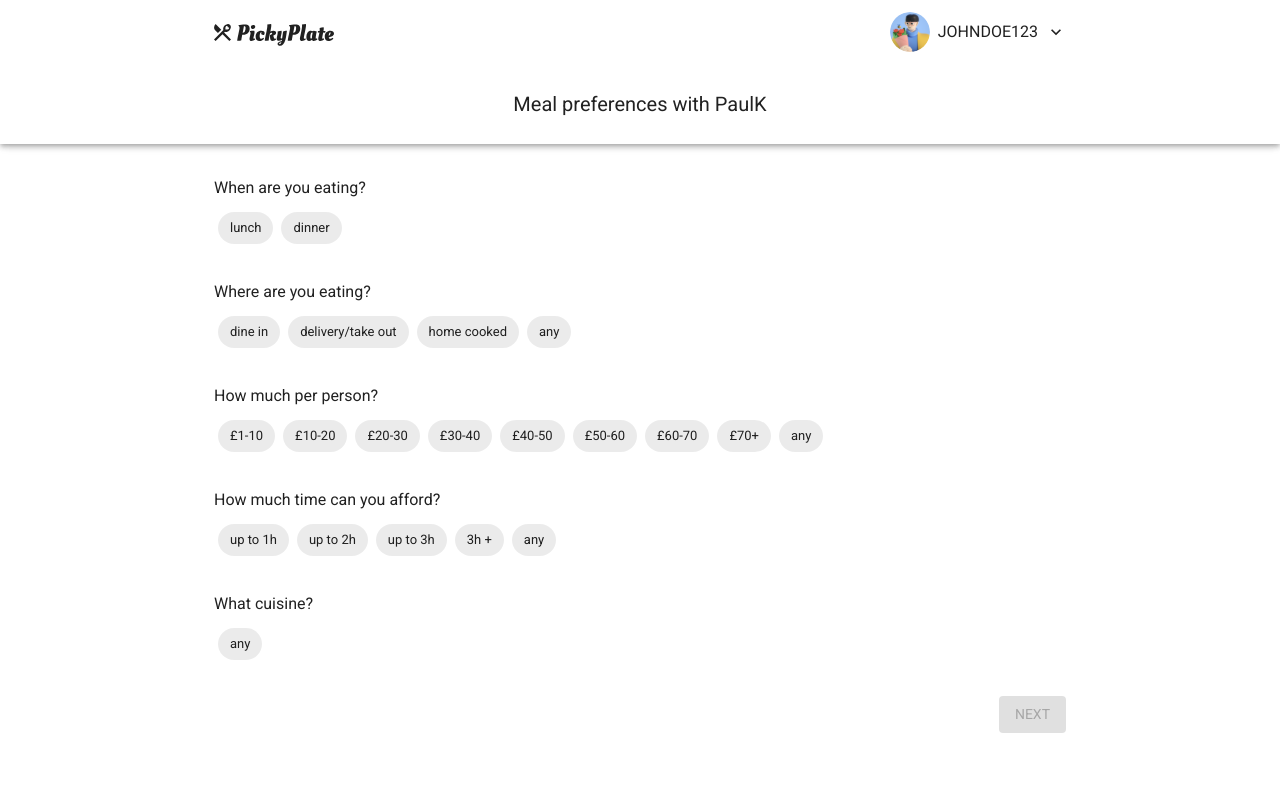
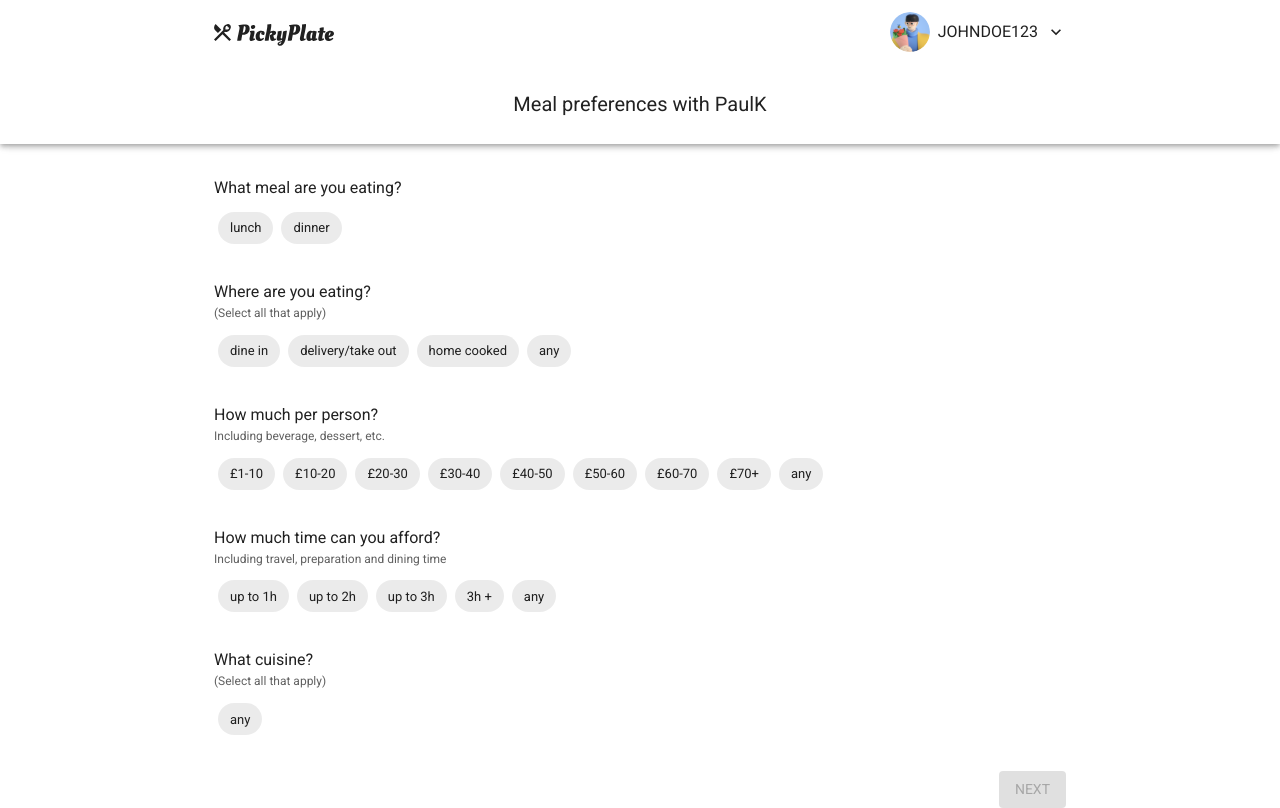
Before and after one commit to emilielydiat/pickyplate, a React (Vite) app: page /eat-together/user_10/meal-preferences in a window 1280 px wide. Built offline with nearby package versions, Linux system fonts and the light colour scheme.

Commit message:
feat(eat-together): add subtitles to MealPreferences form, update theme

```diff
--- a/src/components/MealPreferences.tsx
+++ b/src/components/MealPreferences.tsx
@@ -99,7 +99,7 @@ export function MealPreferences({ friend }: MealPreferencesProps) {
           }}
         >
           {/* Meal type */}
-          <Typography variant="body1">When are you eating?</Typography>
+          <Typography variant="body1">What meal are you eating?</Typography>
           <Stack direction="row" mt={1} flexWrap="wrap">
             {mealTypeOptions.map((option) => (
               <Chip
@@ -125,6 +125,7 @@ export function MealPreferences({ friend }: MealPreferencesProps) {
           }}
         >
           <Typography variant="body1">Where are you eating?</Typography>
+          <Typography variant="subtitle2">(Select all that apply)</Typography>
           <Stack direction="row" mt={1} flexWrap="wrap">
             {mealLocationOptionsWithAny.map((option) => (
               <Chip
@@ -150,6 +151,9 @@ export function MealPreferences({ friend }: MealPreferencesProps) {
           }}
         >
           <Typography variant="body1">How much per person?</Typography>
+          <Typography variant="subtitle2">
+            Including beverage, dessert, etc.
+          </Typography>
           <Stack direction="row" mt={1} flexWrap="wrap">
             {mealPriceOptionsWithAny.map((option) => {
               return (
@@ -177,6 +181,9 @@ export function MealPreferences({ friend }: MealPreferencesProps) {
           }}
         >
           <Typography variant="body1">How much time can you afford?</Typography>
+          <Typography variant="subtitle2">
+            Including travel, preparation and dining time
+          </Typography>
           <Stack direction="row" mt={1} flexWrap="wrap">
             {mealMaxTimeOptionsWithAny.map((option) => (
               <Chip
@@ -202,6 +209,7 @@ export function MealPreferences({ friend }: MealPreferencesProps) {
           }}
         >
           <Typography variant="body1">What cuisine?</Typography>
+          <Typography variant="subtitle2">(Select all that apply)</Typography>
           <Stack direction="row" mt={1} flexWrap="wrap">
             {availableCuisinesWithAny.map((option) => (
               <Chip
--- a/src/theme.ts
+++ b/src/theme.ts
@@ -26,6 +26,10 @@ const theme = createTheme({
       fontWeight: 600,
       lineHeight: 1.4,
       letterSpacing: 0.5,
+    },
+    subtitle2: {
+      fontSize: "12px",
+      color: "#616161",
     },
   },
   palette: {
```
